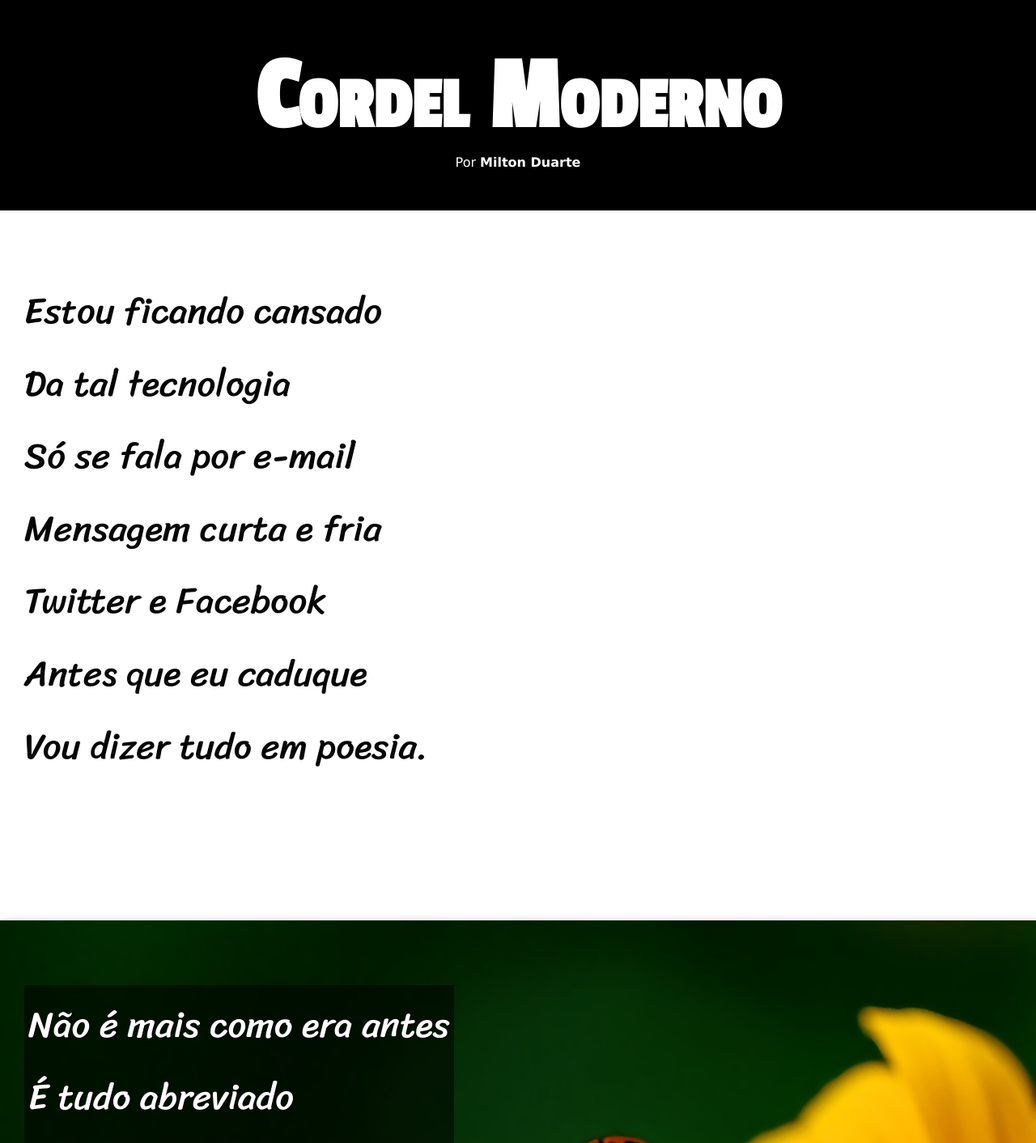
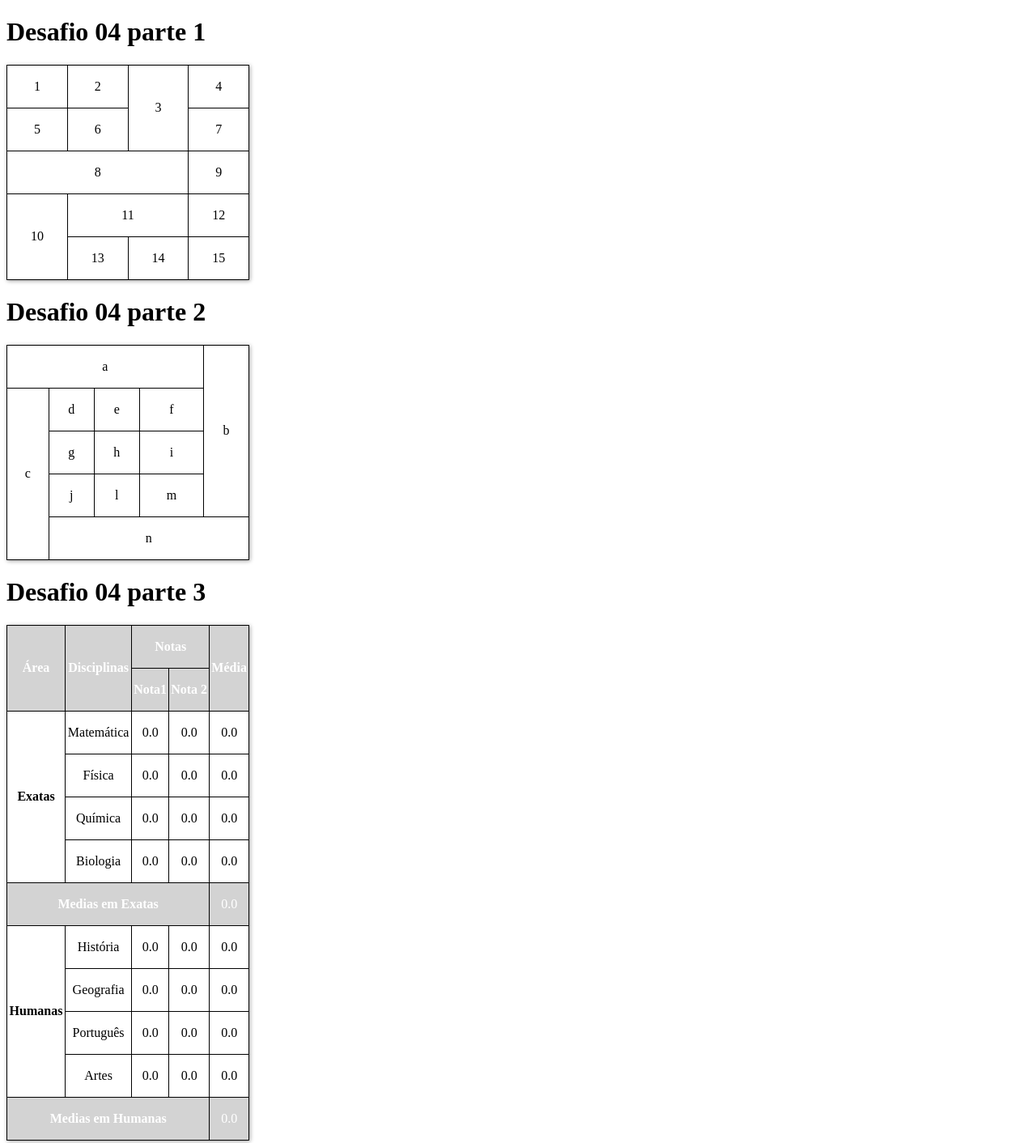
Before and after one commit to francieledalarosa/html, a plain HTML site: page desafio/desafio04/index.html in a window 1280 px wide. Shown: the top 1412 px of the page at 81% size. Drawn offline with Linux system fonts and the light colour scheme.

Commit message:
end of module 23

```diff
--- a/desafio/desafio04/index.html
+++ b/desafio/desafio04/index.html
@@ -3,95 +3,164 @@
 <head>
     <meta charset="UTF-8">
     <meta name="viewport" content="width=device-width, initial-scale=1.0">
-    <title>Cordel Moderno</title>
-    <link rel="stylesheet" href="style.css">
+    <title>Desafio</title>
+    <style>
+        table{
+            border-collapse: collapse;
+            width: 300px;
+            text-align: center;
+            box-shadow: 1px 1px 5px rgba(0, 0, 0, 0.401);
+        }
+
+        td, th{
+            border: 1.5px solid black;
+            height: 50px;
+        }
+
+        thead{
+            background-color: lightgray;
+            color: white;
+        }
+        #foot{
+            background-color: lightgray;
+            color: white;
+        }
+    </style>
 </head>
 <body>
-    <header>
-        <h1>Cordel Moderno</h1>
-        <p>Por <a href="https://www.recantodasletras.com.br/poesias/3186743" target="_blank">Milton Duarte</a></p>
+    <h1>Desafio 04 parte 1</h1>
+    <table>
+        <tr>
+            <td>1</td>
+            <td>2</td>
+            <td rowspan="2">3</td>
+            <td>4</td>
 
-    </header>
+        </tr>
+        <tr>
+            <td>5</td>
+            <td>6</td>
+            <td>7</td>
+        </tr>
+        <tr>
+            <td colspan="3">8</td>
+            <td>9</td>
+        </tr>
+        <tr>
+            <td rowspan="3">10</td>
+            <td colspan="2">11</td>
+            <td>12</td>
+        </tr>
+        <tr>
+            <td>13</td>
+            <td>14</td>
+            <td>15</td>
+        </tr>
+    </table>
 
-    <section class="normal">
-        <p>
-            Estou ficando cansado  <br>
-            Da tal tecnologia  <br>
-            Só se fala por e-mail  <br>
-            Mensagem curta e fria  <br>
-            Twitter e Facebook <br>
-            Antes que eu caduque  <br>
-            Vou dizer tudo em poesia.
-        </p>
-    </section>
+    <h1>Desafio 04 parte 2</h1>
 
-    <section class="imagem" id="ing01">
-        <p>
-            Não é mais como era antes <br>
-            É tudo abreviado <br>
-            "Você" só tem duas letras <br>
-            O "O" e o "E" foi riscado <br>
-            Para declarar o amor <br>
-            Basta botar uma flor <br>
-            E um coração desenhado.
-        </p>
-    </section>
+    <table>
+        <tr>
+            <td colspan="4">a</td>
+            <td rowspan="4">b</td>
+        </tr>
+        <tr>
+            <td rowspan="4">c</td>
+            <td>d</td>
+            <td>e</td>
+            <td>f</td>
+    </tr>
+    <tr>
+        <td>g</td>
+        <td>h</td>
+        <td>i</td>
+    </tr>
+    <tr>
+        <td>j</td>
+        <td>l</td>
+        <td>m</td>
+    </tr>
+    <tr>
+        <td colspan="4">n</td>
+    </tr>
+    </table>
+    <h1>Desafio 04 parte 3</h1>
+    <table>
 
-    <section class="normal">
-        <p>
-            Arroba agora não pesa <br>
-            É parte de um endereço
-            Ponto final nem se usa <br>
-            Ou vai até no começo <br>
-            Agora é .com <br>
-            Se o saite é muito bom <br>
-            Ele vale um alto preço. <br>
-        </p>
-        <p>
-            Pra piorar a liguagem <br>
-            O emoticom é um risco <br>
-            Tem símbolo para tudo <br>
-            Ponto e vírgula e um asterisco <br>
-            Um beijo significa <br>
-            Pra entender como fica <br>
-            Decifre esse rabisco.
-        </p>
-    </section>
+            <thead>
+                <tr>
+                    <th rowspan="2" scope="col">Área</th>
+                    <th rowspan="2" scope="col">Disciplinas</th>
+                    <th colspan="2" scope="colgroup">Notas</th>
+                    <th rowspan="2" scope="col">Média</th>
+                </tr>
+                <tr>
+                    <th scope="col">Nota1</th>
+                    <th scope="col">Nota 2</th>
+                </tr>
+            </thead>
+            <tbody>
+                <tr>
+                    <th rowspan="4" scope="rowgroup">Exatas</th>
+                    <td>Matemática</td>
+                    <td>0.0</td>
+                    <td>0.0</td>
+                    <td>0.0</td>
+                </tr>
+                <tr>
+                    <td>Física</td>
+                    <td>0.0</td>
+                    <td>0.0</td>
+                    <td>0.0</td>
+                </tr>
+                <tr>
+                    <td>Química</td>
+                    <td>0.0</td>
+                    <td>0.0</td>
+                    <td>0.0</td>
+                </tr>
+                <tr>
+                    <td>Biologia</td>
+                    <td>0.0</td>
+                    <td>0.0</td>
+                    <td>0.0</td>
+                </tr>
+                <tr id="foot">
+                    <th colspan="4" scope="colgroup">Medias em Exatas</th>
+                    <td>0.0</td>
+                </tr>
+                <tr>
+                    <th rowspan="4" scope="rowgroup">Humanas</th>
+                    <td>História</td>
+                    <td>0.0</td>
+                    <td>0.0</td>
+                    <td>0.0</td>
+                </tr>
+                <tr>
+                    <td>Geografia</td>
+                    <td>0.0</td>
+                    <td>0.0</td>
+                    <td>0.0</td>
+                </tr>
+                <tr>
+                    <td>Português</td>
+                    <td>0.0</td>
+                    <td>0.0</td>
+                    <td>0.0</td>
+                </tr>
+                <tr>
+                    <td>Artes</td>
+                    <td>0.0</td>
+                    <td>0.0</td>
+                    <td>0.0</td>
+                </tr>
+                <tr id="foot">
+                    <th colspan="4"  scope="colgroup">Medias em Humanas</th>
+                    <td>0.0</td>
+                </tr>
+            </tbody>
 
-    <section class="imagem" id="ing02">
-        <p>
-            Tenho saudade das cartas <br>
-            Escritas com a própria mão <br>
-            Mandava no mês de Junho <br>
-            Só chegava no Verão <br>
-            Mas matava a saudade <br>
-            Era texto de verdade <br>
-            Nas linhas do coração.
-        </p>
-    </section>
-
-    <section class="normal">
-        <p>
-            Agora, escrevo e envio <br>
-            Chegando na mesma hora <br>
-            Mas quando vou prosear <br>
-            A pessoa foi embora <br>
-            Abriu outro aplicativo <br>
-            O mundo ficou cativo <br>
-            Da tecnologia do agora. <br>
-        </p>
-        <p>
-            Felizmente, pra orar <br>
-            Não precisa de internet <br>
-            Deus escuta todo mundo <br>
-            Se quiser, faça esse teste <br>
-            Dois pontos são dois joelhos
-            Seus lábios são aparelhos <br>
-            Deixe que Deus interprete.
-        </p>
-    </section>
-    <footer>
-        <p>Site criado por <a href="http://gustavogianabara.github.io" target="_blank">Gustavo Guanabara</a> para o <a href="http://www.cursoemvideo.com" target="_blank">CursoemVideo</a></p>
-    </footer>
+    </table>
 </body>
 </html>
--- a/desafio/desafio04/style.css
+++ /dev/null
@@ -1,98 +0,0 @@
-@charset "UTF-8";
-
-@import url('https://fonts.googleapis.com/css2?family=Passion+One&display=swap');
-@import url('https://fonts.googleapis.com/css2?family=Sriracha&display=swap');
-
-:root{
-    --font1: Verdana, geneva, Tahoma, sans-serif;
-    --font2: 'Passion One', cursive;
-    --font3: 'Sriracha', cursive;
-}
-
-*{
-    margin: 0px;
-    padding: 0px;
-    font-size: 1em;
-}
-
-html, body{
-    min-height: 100vh;
-    background-color: darkgray;
-    font-family: var(--font1);
-}
-
-header{
-    background-color: black;
-    color: white;
-    text-align: center;
-
-}
-
-header> h1{
-    padding-top: 50px;
-    font-variant: small-caps;
-    font-family: var(--font2);
-    font-size: 10vw;
-}
-header> p{
-    padding-bottom: 50px;
-}
-
-header a, footer a{
-    color: white;
-    text-decoration: none;
-    font-weight: bolder;
-    font-family: var(--font1);
-}
-
-header a:hover, footer a:hover{
-    text-decoration: underline;
-}
-
-section{
-    padding-top: 10vh;
-    padding-bottom: 10vh;
-    line-height: 2em;
-    padding-left: 30px;
-    font-family: var(--font3);
-    font-size: 3.5vw;
-}
-
-section> p{
-    padding-bottom: 2em;
-}
-
-section.normal{
-    background-color: white;
-    color: rgba(0, 0, 0, 0.982);
-}
-
-section.imagem{
-    background-color: rgb(51, 51, 51);
-    color: white;
-    box-shadow: 6px 6px 13px 0px rgba(0, 0, 0, 0.481);
-    background-size: cover;
-    background-attachment: fixed;
-}
-
-section.imagem> p{
-    display: inline-block;
-    padding: 5px;
-    background-color: rgba(0, 0, 0, 0.515);
-    text-shadow: 1px 1px 0px black;
-}
-section#ing01{
-    background-image: url('imagens/background001.jpg');
-    background-position: right center;
-
-}
-section#ing02{
-    background-image: url('imagens/background002.jpg');
-}
-
-footer{
-    background-color: black;
-    color: white;
-    text-align: center;
-    padding: 10px;
-}
```
Also changed, not shown: exercicíos/ex023/tabela01.html (added, +45 -0 lines), exercicíos/ex023/tabela02.html (added, +42 -0 lines), desafio/desafio04/cordel-moderno.txt (deleted), desafio/desafio04/imagens/background001.jpg (deleted), desafio/desafio04/imagens/background002.jpg (deleted).
